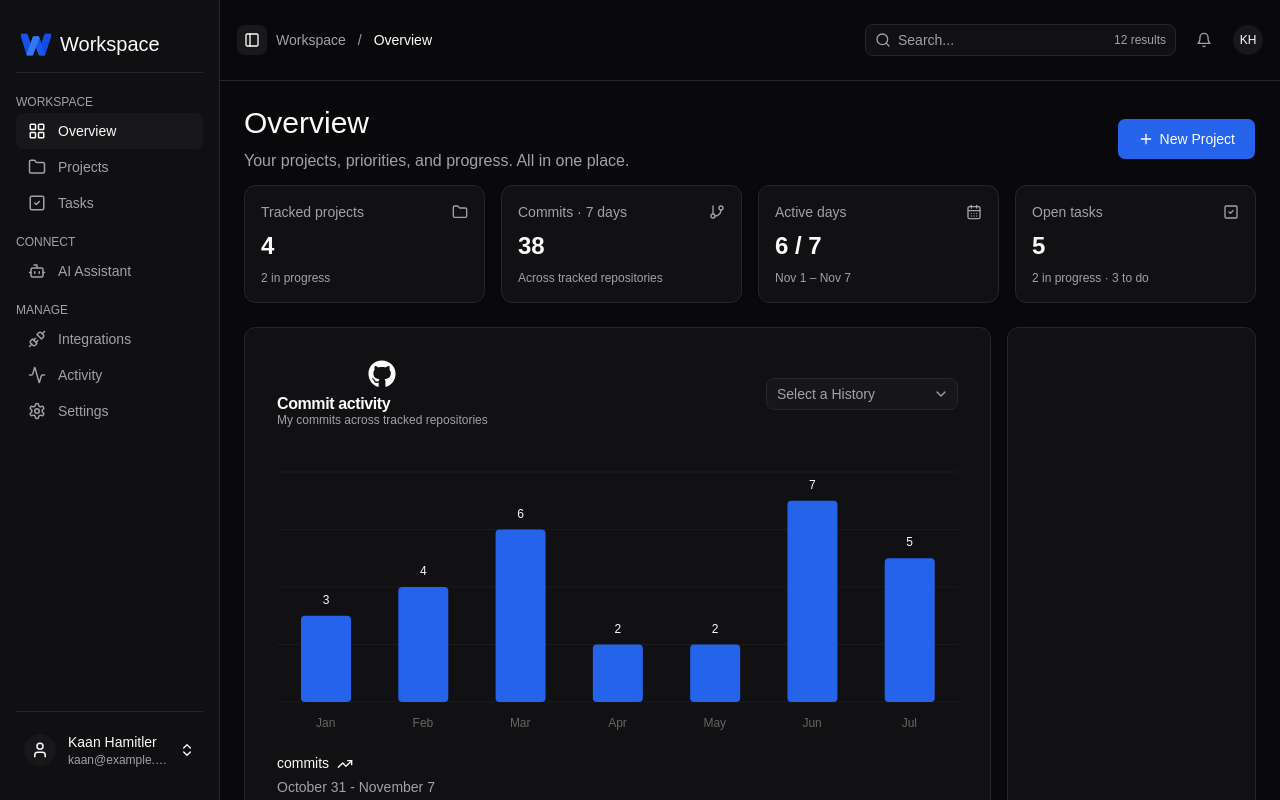
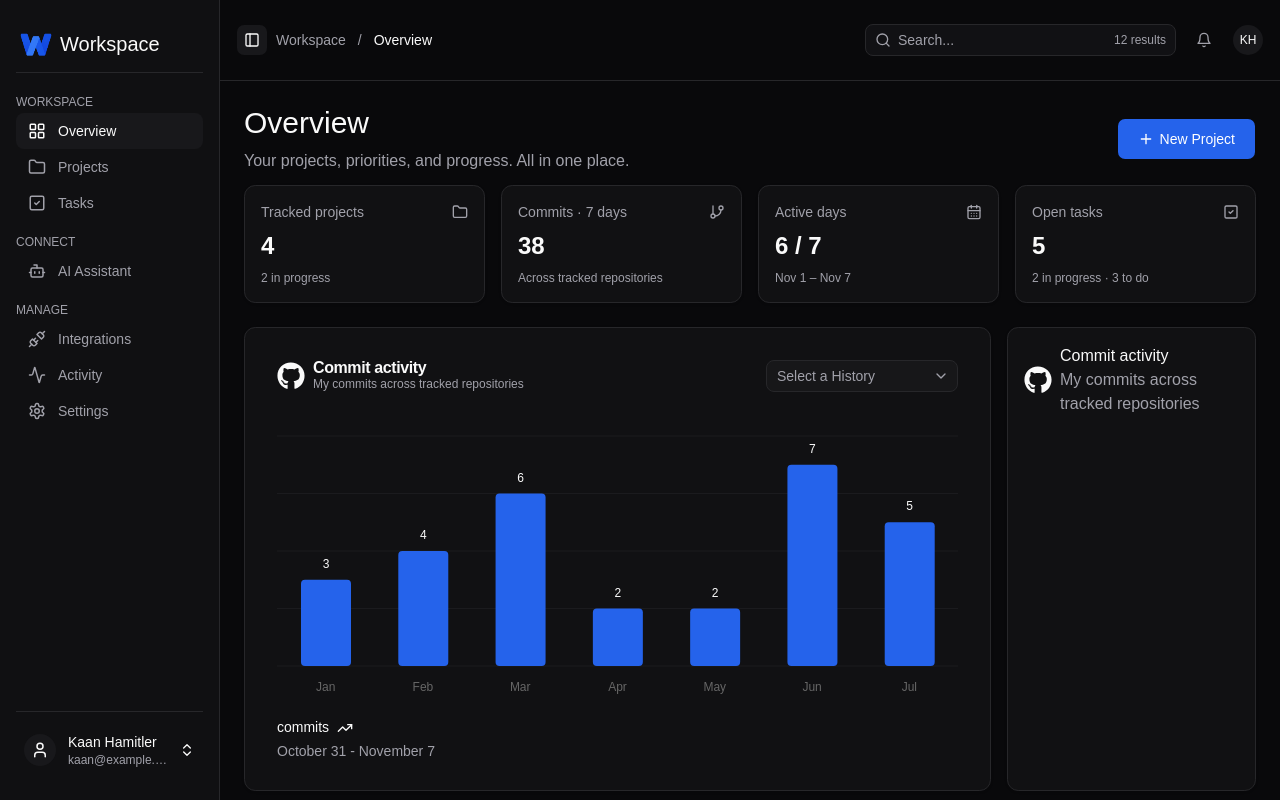
Before and after one commit to Kaan-Developer/workspace-dashboard, a React (Vite) app: page / in a window 1280 px wide. Built offline with nearby package versions, Linux system fonts and the light colour scheme.

Commit message:
Updated responsive

```diff
--- a/src/components/layout/Navbar.tsx
+++ b/src/components/layout/Navbar.tsx
@@ -43,7 +43,10 @@ const Navbar = ({ sidebarOpen, onToggleSidebar }: NavbarProps) => {
       </div>
 
       <div className="flex items-center gap-3">
+        <div className="hidden md:flex">
         <Search title={enSite.search.placeholder} />
+
+        </div>
         <Button
           type="button"
           variant="ghost"
--- a/src/components/ui/Chart.tsx
+++ b/src/components/ui/Chart.tsx
@@ -495,10 +495,10 @@ const history = `${format.format(last7)} - ${format.format(day)}`;
 export function ChartBarLabel() {
   return (
     <>
-      <CardHeader className="flex-row items-center justify-between">
-        <div className="flex flex-col items-center justify-center gap-2">
+      <CardHeader className="flex-col gap-2 lg:flex-row justify-between">
+        <div className="flex items-center gap-2">
           <FaGithub size={28} className="shrink-0" aria-hidden="true" />
-          <div className="flex flex-col items-start">
+          <div className="flex flex-col">
                               <CardTitle>Commit activity</CardTitle>
         <CardDescription>My commits across tracked repositories</CardDescription>
           </div>
--- a/src/components/ui/Navbar.tsx
+++ /dev/null
@@ -1,12 +0,0 @@
-
-
-const Navbar = () => {
-
-    return (
-        <nav>
-
-        </nav>
-    )
-}
-
-export default Navbar;
--- a/src/pages/Overview.tsx
+++ b/src/pages/Overview.tsx
@@ -19,6 +19,9 @@ const Overview = () => {
   const projects = enSite.projects;
   const rowClass =
     "grid grid-cols-[minmax(300px,2fr)_160px_minmax(280px,2fr)_100px] items-center gap-6 px-4";
+    const projectItems = Array.isArray(projects?.items)
+  ? projects.items
+  : [];
 
   return (
     <section>
@@ -71,11 +74,21 @@ const Overview = () => {
           <ChartBarDefault />
         </Card>
 
-        <Card></Card>
+        <Card>
+          <div className="flex-col gap-2 lg:flex-row justify-between">
+                              <div className="flex items-center gap-2">
+                    <FaGithub size={28} className="shrink-0" aria-hidden="true" />
+                    <div className="flex flex-col">
+                                        <h2>Commit activity</h2>
+                  <p className="text-muted-foreground">My commits across tracked repositories</p>
+                    </div>
+                    </div>
+          </div>
+        </Card>
       </div>
 
       <div className="grid grid-cols-1 lg:grid-cols-[3fr_1fr] gap-4 mt-6">
-        <Card className="mt-5 min-w-0">
+        <Card className="min-w-0">
           <div className="flex items-center justify-between gap-4 border-b border-border py-3">
             <span>Recent projects</span>
           </div>
@@ -83,9 +96,33 @@ const Overview = () => {
             <div className="overflow-x-auto">
               <div className="min-w-[950px]">
 
-                {projects.items.slice(0, 3).map((project, index) => {
+                {projectItems.length === 3 ? (
+                  <div className="absolute inset-x-0 bottom-0 z-10 flex h-48 flex-col items-center justify-end gap-3 px-1 pb-5 @min-[240px]:px-4">
+                <div
+                  aria-hidden="true"
+                  className="pointer-events-none absolute inset-0 bg-linear-to-b from-card/10 via-card/70 to-card backdrop-blur-md [mask-image:linear-gradient(to_bottom,transparent,black_20%)]"
+                />
+                <div className="relative flex size-10 shrink-0 items-center justify-center rounded-full border border-border bg-background/80 text-foreground shadow-sm">
+                  <LuFolderOpen className="size-4" aria-hidden="true" />
+                </div>
+                <p className="relative hidden text-center text-sm text-muted-foreground @min-[240px]:block">
+                </p>
+                <Button
+                  asChild
+                  variant="outline"
+                  className="relative size-10 max-w-full gap-2 rounded-full border-border bg-linear-to-br from-secondary to-background px-2 text-foreground shadow-sm hover:from-muted hover:to-secondary dark:bg-background @min-[240px]:w-auto @min-[240px]:px-5"
+                >
+                  <Link to="/projects">
+                    <LuArrowUpRight className="size-4" aria-hidden="true" />
+                    <span className="sr-only @min-[240px]:not-sr-only">
+                      View all projects
+                    </span>
+                  </Link>
+                </Button>
+              </div>
+                ): (
+                  projectItems.slice(0, 3).map((project, index) => {
                   const isThird = index === 2;
-                  const isNone = index === -1;
 
                   return (
                     <div
@@ -94,7 +131,6 @@ const Overview = () => {
                         rowClass,
                         "border-b border-border py-3 last:border-b-0",
                         isThird && "min-h-48 items-start pt-5",
-                        isNone && "minh-30 items-start pt-5"
                       )}
                     >
                       <div className="flex min-w-0 items-center gap-4">
@@ -135,38 +171,12 @@ const Overview = () => {
                       </div>
                     </div>
                   );
-                })}
+                })
+                )}
               </div>
             </div>
 
-            {projects.items.length === 0 && (
-              <div className="absolute inset-x-0 bottom-0 z-10 flex h-48 flex-col items-center justify-end gap-3 px-1 pb-5 @min-[240px]:px-4">
-                <div
-                  aria-hidden="true"
-                  className="pointer-events-none absolute inset-0 bg-linear-to-b from-card/10 via-card/70 to-card backdrop-blur-md [mask-image:linear-gradient(to_bottom,transparent,black_20%)]"
-                />
-                <div className="relative flex size-10 shrink-0 items-center justify-center rounded-full border border-border bg-background/80 text-foreground shadow-sm">
-                  <LuFolderOpen className="size-4" aria-hidden="true" />
-                </div>
-                <p className="relative hidden text-center text-sm text-muted-foreground @min-[240px]:block">
-                  Hiç proje yok.
-                </p>
-                <Button
-                  asChild
-                  variant="outline"
-                  className="relative size-10 max-w-full gap-2 rounded-full border-border bg-linear-to-br from-secondary to-background px-2 text-foreground shadow-sm hover:from-muted hover:to-secondary dark:bg-background @min-[240px]:w-auto @min-[240px]:px-5"
-                >
-                  <Link to="/projects">
-                    <LuArrowUpRight className="size-4" aria-hidden="true" />
-                    <span className="sr-only @min-[240px]:not-sr-only">
-                      Create Project
-                    </span>
-                  </Link>
-                </Button>
-              </div>
-            )}
-
-            {projects.items.length >= 3 && (
+            {projectItems.length >= 3 && (
               <div className="absolute inset-x-0 bottom-0 z-10 flex h-48 flex-col items-center justify-end gap-3 px-1 pb-5 @min-[240px]:px-4">
                 <div
                   aria-hidden="true"
```
Also changed, not shown: .playwright-cli/page-2026-11-08T15-48-51-060Z.yml (added).
